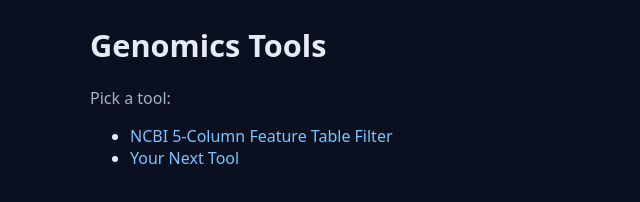
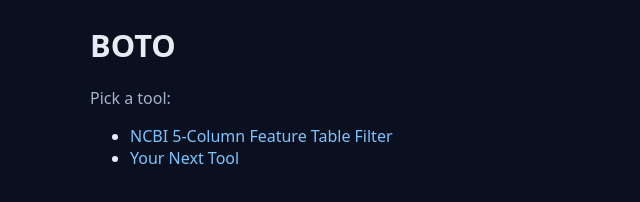
Before and after one commit to userisgone/boto, a plain HTML site: page index.html in a window 1280 px wide. Shown: the whole page, without its empty margins (0-640 px from the left). Drawn offline with Linux system fonts and the light colour scheme.

Commit message:
Update index.html
Changed title and header

```diff
--- a/index.html
+++ b/index.html
@@ -1,10 +1,10 @@
 <!doctype html><html><head>
 <meta charset="utf-8"><meta name="viewport" content="width=device-width,initial-scale=1">
-<title>Genomics Tools</title>
+<title>Boto - The Genomics Tools Hub</title>
 <link rel="stylesheet" href="assets/app.css">
 </head><body>
   <main class="container">
-    <h1>Genomics Tools</h1>
+    <h1>BOTO</h1>
     <p>Pick a tool:</p>
     <ul>
       <li><a href="tools/feature-filter.html">NCBI 5-Column Feature Table Filter</a></li>
```
